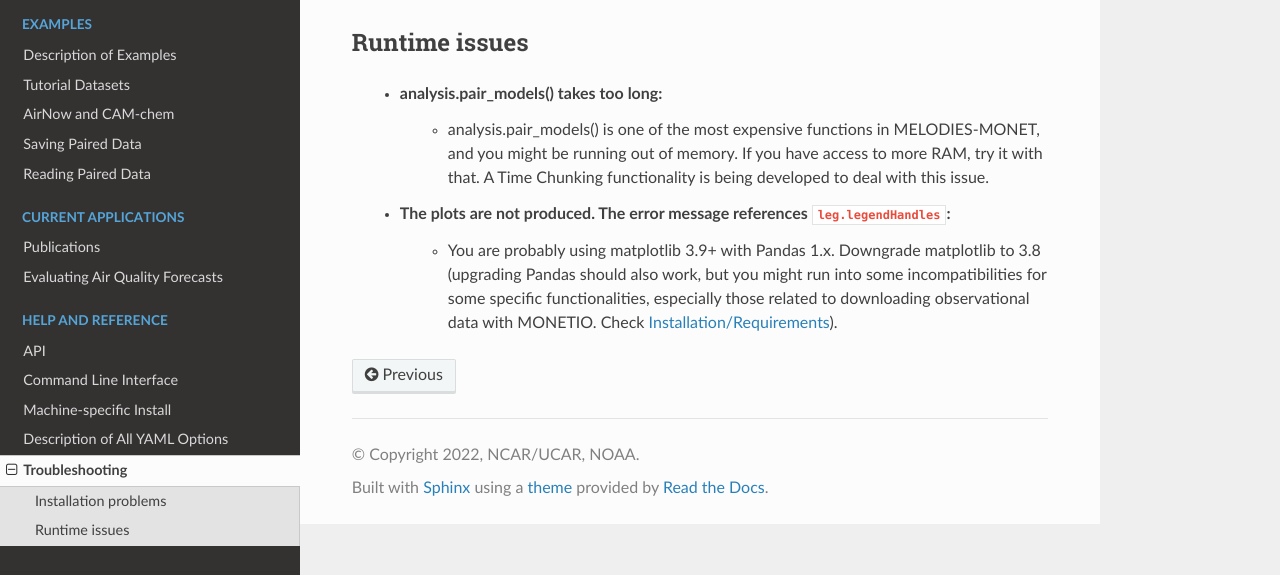
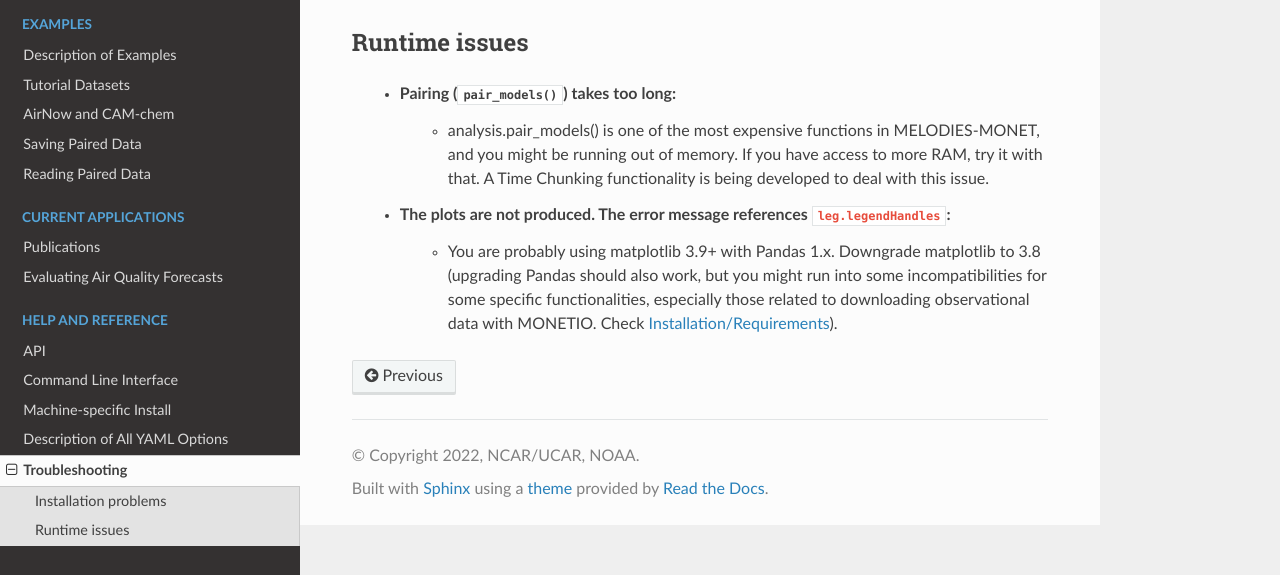
Before and after one commit to NOAA-CSL/MELODIES-MONET, a Sphinx documentation site: the page built from docs/appendix/troubleshooting.rst, in a window 1280 px wide. Shown: the part 322-897 px from the top of the page. Built offline with Sphinx 7.4.7 and the Read the Docs theme 2.0.0, drawn with Linux system fonts in a browser that asks for light colours; pages that are not in the unit, such as notebooks, are missing from menus.

Commit message:
Update docs/appendix/troubleshooting.rst
Co-authored-by: Zachary Moon <zmoon92@gmail.com>

```diff
--- a/docs/appendix/troubleshooting.rst
+++ b/docs/appendix/troubleshooting.rst
@@ -8,7 +8,7 @@ Installation problems
 
 Runtime issues
 --------------
-    * analysis.pair_models() takes too long:
+    * Pairing (:meth:`~melodies_monet.driver.analysis.pair_models`) takes too long:
         * analysis.pair_models() is one of the most expensive functions in MELODIES-MONET, and you might be running out of memory. If you have access to more RAM, try it with that. A Time Chunking functionality is being developed to deal with this issue.
     * The plots are not produced. The error message references ``leg.legendHandles``:
         * You are probably using matplotlib 3.9+ with Pandas 1.x. Downgrade matplotlib to 3.8 (upgrading Pandas should also work, but you might run into some incompatibilities for some specific functionalities, especially those related to downloading observational data with MONETIO. Check :doc:`/getting_started/installation`).
```
